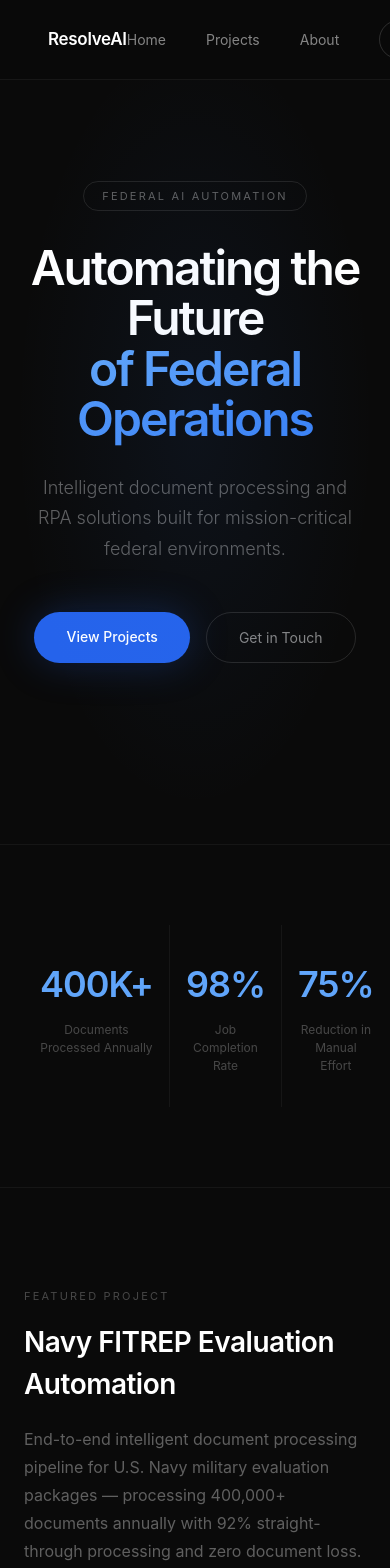
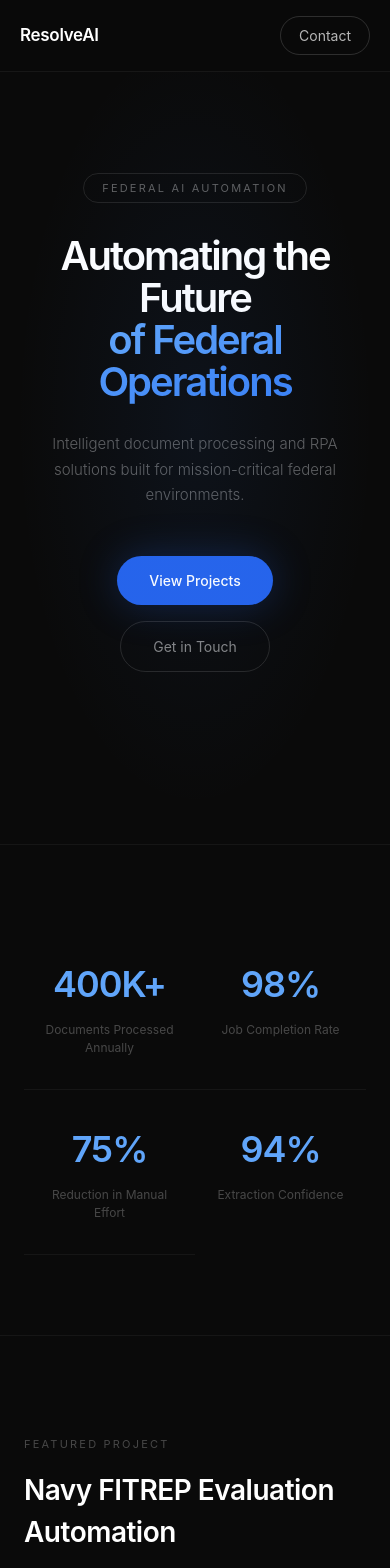
Before and after one commit to srenosh/resolveai, a Next.js app: page / in a window 390 px wide. Shown: the top 1568 px of the page. Built offline with nearby package versions, Linux system fonts and the light colour scheme.

Commit message:
Mobile responsive: nav, stats grid, footer, cert rows

```diff
--- a/app/about/page.tsx
+++ b/app/about/page.tsx
@@ -11,7 +11,7 @@ export default function About() {
             "My work focuses on building systems that don't just automate tasks — they classify, validate, extract, and route data with enterprise-grade reliability. My flagship project processes 400,000+ military evaluation documents annually for the U.S. Navy, achieving a 98% job completion rate.",
             "I'm not just keeping pace with AI — I'm building the infrastructure it runs on. Every system I design includes an AI evolution path: human-in-the-loop feedback loops, structured logs for ML retraining, and foundations for AI-assisted decision routing.",
           ].map((text, i) => (
-            <p key={i} style={{ color: 'rgba(255,255,255,0.45)', lineHeight: 1.8, fontSize: '18px', fontWeight: 300 }}>{text}</p>
+            <p key={i} style={{ color: 'rgba(255,255,255,0.45)', lineHeight: 1.8, fontSize: 'clamp(16px, 2vw, 18px)', fontWeight: 300 }}>{text}</p>
           ))}
         </div>
 
@@ -24,9 +24,9 @@ export default function About() {
               { title: "SAP Certified: TS410 Business Integration with SAP S/4HANA", year: "2024" },
               { title: "BS Information Technology — Western Governors University", year: "Expected 2026" },
             ].map(cert => (
-              <div key={cert.title} style={{ display: 'flex', justifyContent: 'space-between', alignItems: 'center', padding: '20px 0', borderBottom: '1px solid rgba(255,255,255,0.05)' }}>
+              <div key={cert.title} className="cert-row">
                 <span style={{ color: 'rgba(255,255,255,0.55)', fontSize: '15px' }}>{cert.title}</span>
-                <span style={{ color: 'rgba(255,255,255,0.2)', fontSize: '12px', marginLeft: '32px', flexShrink: 0 }}>{cert.year}</span>
+                <span className="cert-year" style={{ color: 'rgba(255,255,255,0.2)', fontSize: '12px', marginLeft: '32px', flexShrink: 0 }}>{cert.year}</span>
               </div>
             ))}
           </div>
--- a/app/globals.css
+++ b/app/globals.css
@@ -26,3 +26,82 @@ a {
   background: #3b82f6;
   color: white;
 }
+
+/* ── Mobile Responsive ───────────────────────────────────── */
+
+/* Nav */
+.nav-inner {
+  display: flex;
+  align-items: center;
+  justify-content: space-between;
+  padding: 20px 48px;
+}
+.nav-links {
+  display: flex;
+  align-items: center;
+  gap: 40px;
+}
+
+/* Stats grids */
+.stats-grid {
+  display: grid;
+  grid-template-columns: repeat(4, 1fr);
+}
+.stats-grid-item-border {
+  border-right: 1px solid rgba(255,255,255,0.05);
+}
+
+/* Footer */
+.footer-inner {
+  display: flex;
+  justify-content: space-between;
+  align-items: center;
+  max-width: 1000px;
+  margin: 0 auto;
+}
+
+/* Cert rows */
+.cert-row {
+  display: flex;
+  justify-content: space-between;
+  align-items: center;
+  padding: 20px 0;
+  border-bottom: 1px solid rgba(255,255,255,0.05);
+}
+
+@media (max-width: 768px) {
+  /* Nav — hide middle links on mobile, keep logo + contact */
+  .nav-inner {
+    padding: 16px 20px;
+  }
+  .nav-page-link {
+    display: none;
+  }
+
+  /* Stats — 2x2 grid */
+  .stats-grid {
+    grid-template-columns: repeat(2, 1fr);
+  }
+  .stats-grid-item-border {
+    border-right: none;
+    border-bottom: 1px solid rgba(255,255,255,0.05);
+  }
+
+  /* Footer — stack */
+  .footer-inner {
+    flex-direction: column;
+    gap: 16px;
+    text-align: center;
+    padding: 24px 20px;
+  }
+
+  /* Cert rows — stack label + year */
+  .cert-row {
+    flex-direction: column;
+    align-items: flex-start;
+    gap: 4px;
+  }
+  .cert-row .cert-year {
+    margin-left: 0 !important;
+  }
+}
--- a/app/layout.tsx
+++ b/app/layout.tsx
@@ -16,24 +16,21 @@ export default function RootLayout({ children }: { children: React.ReactNode })
           left: 0,
           right: 0,
           zIndex: 50,
-          display: 'flex',
-          alignItems: 'center',
-          justifyContent: 'space-between',
-          padding: '20px 48px',
           backgroundColor: 'rgba(10,10,10,0.92)',
           backdropFilter: 'blur(20px)',
           borderBottom: '1px solid rgba(255,255,255,0.06)',
         }}>
+          <div className="nav-inner">
             <a href="/" style={{ fontSize: '17px', fontWeight: 600, letterSpacing: '-0.3px', color: 'white', textDecoration: 'none' }}>
               ResolveAI
             </a>
-          <div style={{ display: 'flex', alignItems: 'center', gap: '40px' }}>
+            <div className="nav-links">
               {[
                 { label: 'Home', href: '/' },
                 { label: 'Projects', href: '/projects' },
                 { label: 'About', href: '/about' },
               ].map(link => (
-              <a key={link.href} href={link.href} style={{ fontSize: '14px', color: 'rgba(255,255,255,0.5)', textDecoration: 'none' }}>
+                <a key={link.href} href={link.href} className="nav-page-link" style={{ fontSize: '14px', color: 'rgba(255,255,255,0.5)', textDecoration: 'none' }}>
                   {link.label}
                 </a>
               ))}
@@ -48,6 +45,7 @@ export default function RootLayout({ children }: { children: React.ReactNode })
                 Contact
               </a>
             </div>
+          </div>
         </nav>
         {children}
       </body>
--- a/app/page.tsx
+++ b/app/page.tsx
@@ -28,7 +28,7 @@ export default function Home() {
           Federal AI Automation
         </div>
         <h1 style={{
-          fontSize: 'clamp(48px, 8vw, 88px)',
+          fontSize: 'clamp(40px, 8vw, 88px)',
           fontWeight: 600, letterSpacing: '-2px',
           lineHeight: 1.05, maxWidth: '900px', marginBottom: '28px',
         }}>
@@ -41,12 +41,13 @@ export default function Home() {
           </span>
         </h1>
         <p style={{
-          fontSize: '18px', color: 'rgba(255,255,255,0.35)',
+          fontSize: 'clamp(15px, 2vw, 18px)', color: 'rgba(255,255,255,0.35)',
           maxWidth: '480px', marginBottom: '48px', lineHeight: 1.7, fontWeight: 300,
+          padding: '0 8px',
         }}>
           Intelligent document processing and RPA solutions built for mission-critical federal environments.
         </p>
-        <div style={{ display: 'flex', gap: '16px', flexWrap: 'wrap', justifyContent: 'center' }}>
+        <div style={{ display: 'flex', gap: '16px', flexWrap: 'wrap', justifyContent: 'center', padding: '0 16px' }}>
           <a href="/projects" style={{
             padding: '14px 32px', backgroundColor: '#2563eb',
             borderRadius: '100px', fontSize: '14px', fontWeight: 500,
@@ -67,16 +68,15 @@ export default function Home() {
 
       {/* Stats */}
       <section style={{ borderTop: '1px solid rgba(255,255,255,0.05)', padding: '80px 24px' }}>
-        <div style={{ maxWidth: '1000px', margin: '0 auto', display: 'grid', gridTemplateColumns: 'repeat(4, 1fr)' }}>
+        <div className="stats-grid" style={{ maxWidth: '1000px', margin: '0 auto' }}>
           {[
             { value: "400K+", label: "Documents Processed Annually" },
             { value: "98%", label: "Job Completion Rate" },
             { value: "75%", label: "Reduction in Manual Effort" },
             { value: "94%", label: "Extraction Confidence" },
           ].map((stat, i) => (
-            <div key={stat.label} style={{
+            <div key={stat.label} className={i < 3 ? 'stats-grid-item-border' : ''} style={{
               textAlign: 'center', padding: '32px 16px',
-              borderRight: i < 3 ? '1px solid rgba(255,255,255,0.05)' : 'none',
             }}>
               <div style={{ fontSize: 'clamp(36px, 4vw, 52px)', fontWeight: 600, color: '#60a5fa', marginBottom: '10px', letterSpacing: '-1px' }}>{stat.value}</div>
               <div style={{ fontSize: '12px', color: 'rgba(255,255,255,0.25)', lineHeight: 1.5 }}>{stat.label}</div>
@@ -106,7 +106,7 @@ export default function Home() {
         <div style={{ maxWidth: '1000px', margin: '0 auto' }}>
           <p style={{ fontSize: '11px', color: 'rgba(255,255,255,0.25)', letterSpacing: '0.2em', textTransform: 'uppercase', marginBottom: '16px' }}>Expertise</p>
           <h2 style={{ fontSize: 'clamp(28px, 4vw, 42px)', fontWeight: 600, letterSpacing: '-0.5px', marginBottom: '56px' }}>Core Capabilities</h2>
-          <div style={{ display: 'grid', gridTemplateColumns: 'repeat(auto-fit, minmax(280px, 1fr))', gap: '20px' }}>
+          <div style={{ display: 'grid', gridTemplateColumns: 'repeat(auto-fit, minmax(260px, 1fr))', gap: '20px' }}>
             {[
               { title: "Intelligent Document Processing", desc: "ML Extractor, Regex, Document Understanding, Form Extractor, and Taxonomy design for complex federal document workflows." },
               { title: "RPA Architecture", desc: "Dispatcher–Performer REFramework, Orchestrator queue management, Action Center human-in-the-loop validation and exception handling." },
@@ -147,8 +147,8 @@ export default function Home() {
       </section>
 
       {/* Footer */}
-      <footer style={{ borderTop: '1px solid rgba(255,255,255,0.05)', padding: '32px 48px' }}>
-        <div style={{ maxWidth: '1000px', margin: '0 auto', display: 'flex', justifyContent: 'space-between', alignItems: 'center' }}>
+      <footer style={{ borderTop: '1px solid rgba(255,255,255,0.05)', padding: '32px 24px' }}>
+        <div className="footer-inner">
           <span style={{ fontSize: '13px', color: 'rgba(255,255,255,0.15)' }}>© 2025 ResolveAI</span>
           <div style={{ display: 'flex', gap: '32px' }}>
             {[['Projects', '/projects'], ['About', '/about'], ['Contact', '/contact']].map(([label, href]) => (
--- a/app/projects/page.tsx
+++ b/app/projects/page.tsx
@@ -26,7 +26,7 @@ export default function Projects() {
             Architected and delivered an end-to-end intelligent document processing pipeline for U.S. Navy FITREP evaluation packages — automating intake, classification, extraction, validation, and structured routing of 400,000+ documents annually with zero document loss tolerance.
           </p>
 
-          <div style={{ display: 'grid', gridTemplateColumns: 'repeat(4, 1fr)', gap: '16px', marginBottom: '40px', padding: '32px 0', borderTop: '1px solid rgba(255,255,255,0.05)', borderBottom: '1px solid rgba(255,255,255,0.05)' }}>
+          <div className="stats-grid" style={{ gap: '16px', marginBottom: '40px', padding: '32px 0', borderTop: '1px solid rgba(255,255,255,0.05)', borderBottom: '1px solid rgba(255,255,255,0.05)' }}>
             {[
               { value: "400K+", label: "Docs / Year" },
               { value: "98%", label: "Job Completion" },
```
Lines whose indentation alone changed are shown as unchanged.
